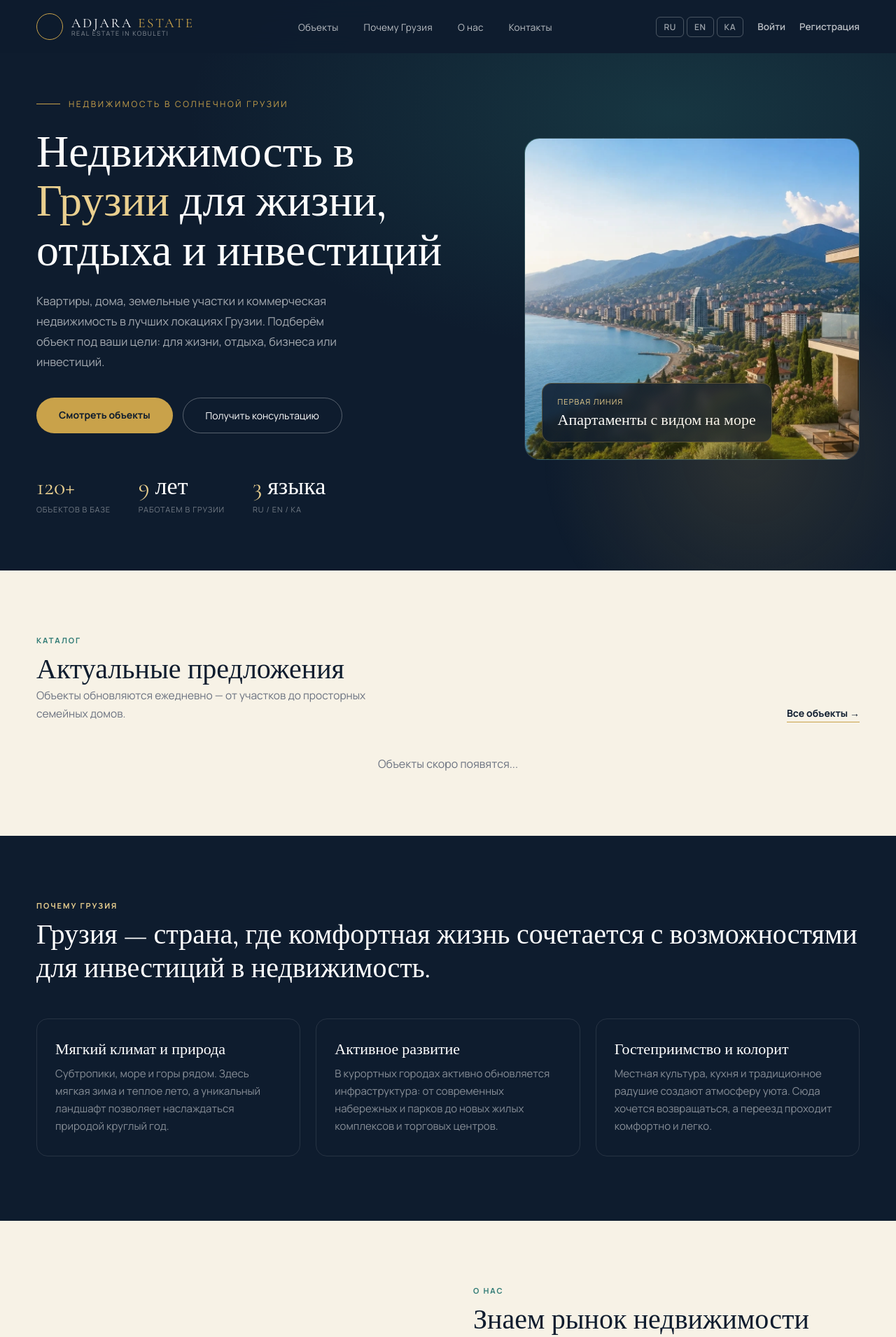
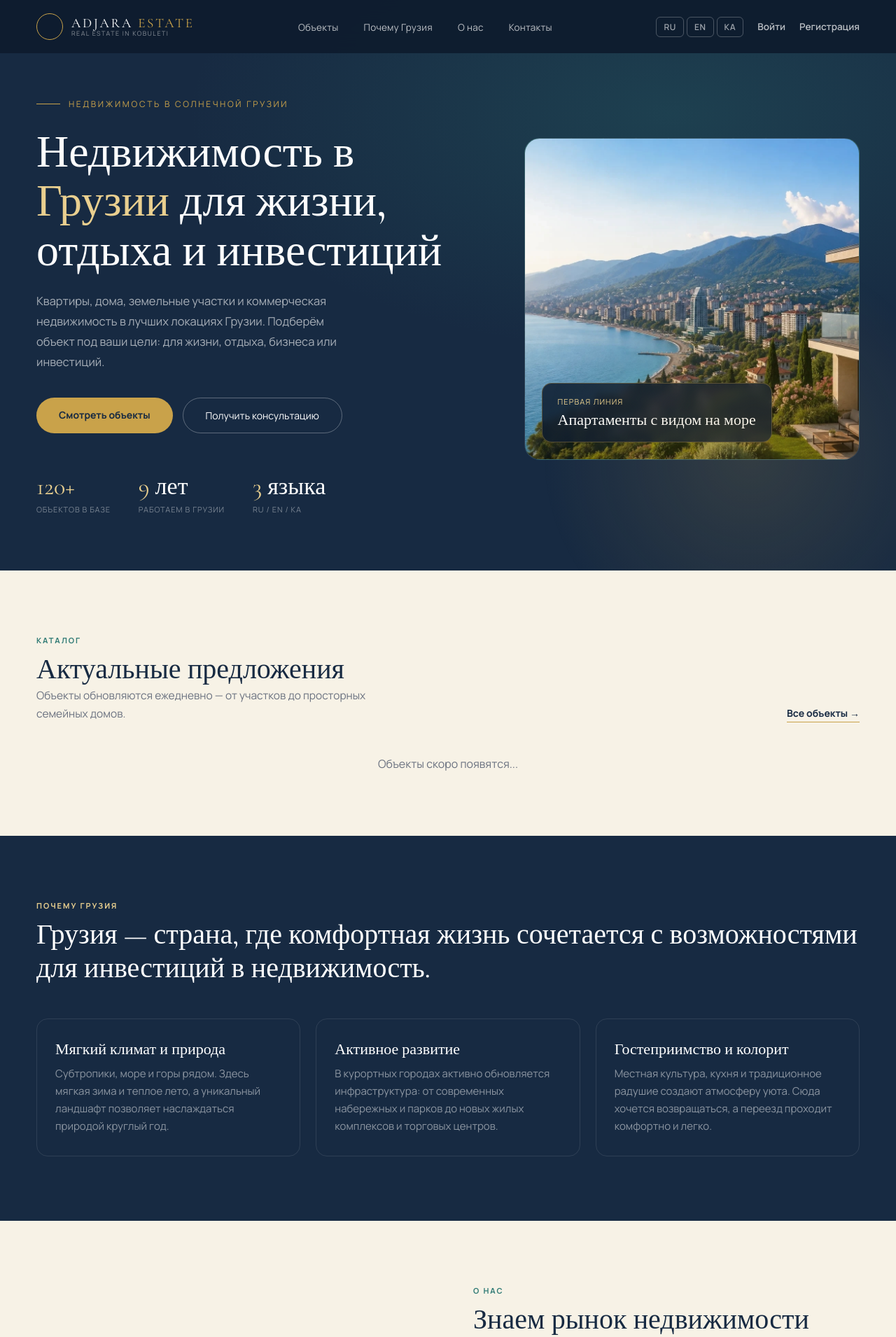
Before and after one commit to vvtteu/estate-sale, a Django app: page / in a window 1280 px wide. Shown: the top 1910 px of the page at 70% size. Run offline with Django 5.2, Linux system fonts and the light colour scheme; data that the repository does not hold is empty; some libraries are stand-ins or nearby versions.

Commit message:
Новый цвет главной страницы

```diff
--- a/templates/base.html
+++ b/templates/base.html
@@ -14,7 +14,7 @@
     /* ================= ГЛОБАЛЬНЫЕ СТИЛИ ================= */
     *, *::before, *::after { box-sizing: border-box; margin: 0; padding: 0; }
     :root {
-      --navy: #0e1c2e; --navy-2: #142943; --navy-soft: rgba(14,28,46,0.06);
+      --navy: #172a42; --navy-2: #142943; --navy-soft: rgba(14,28,46,0.06);
       --gold: #c9a24a; --gold-light: #e9cf8f;
       --teal: #2f7a74; --teal-light: #dcece9;
       --cream: #f7f2e6; --white: #ffffff;
```
